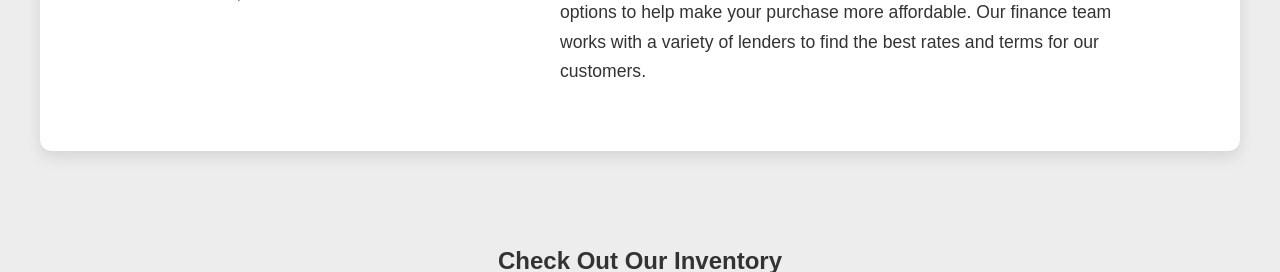
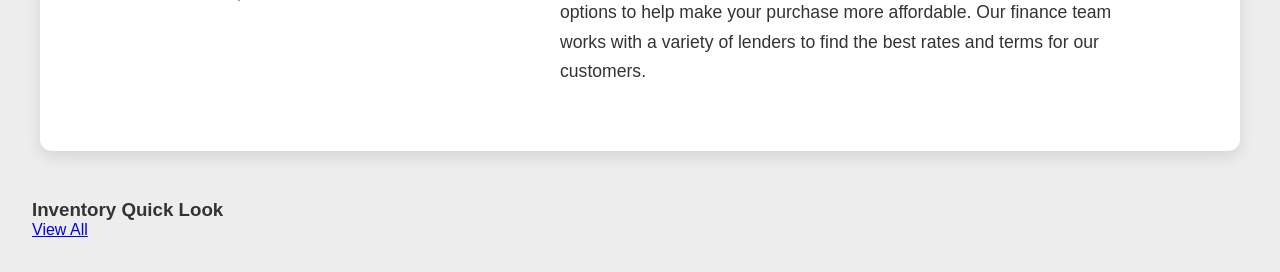
Before and after one commit to maroyanp/aa_auto_sales, a Flask app: page / in a window 1280 px wide. Shown: the part 1447-1719 px from the top of the page. Run offline with Flask 3, Linux system fonts and the light colour scheme.

Commit message:
final working version looks very celan

```diff
--- a/templates/index.html
+++ b/templates/index.html
@@ -44,37 +44,31 @@
     </div>
     </section>
 
-    <!-- Inventory showRoom -->
-    <section class="inventory-carousel">
-        <h2>Check Out Our Inventory</h2>
-        <div class="carousel-wrapper">
-            <button class="carousel-btn prev">&#10094;</button>
+    <!-- <div class="spacer"></div> -->
+    <!-- ######################################## -->
+    <!-- Inventory Showroom intro -->
 
-            <div class="carousel-track">
-            <a href="{{ url_for('inventory') }}">
-                <img src="{{ url_for('static', filename='images/car1.jpg') }}" alt="Car 1">
-            </a>
-            <a href="{{ url_for('inventory') }}">
-                <img src="{{ url_for('static', filename='images/car2.jpg') }}" alt="Car 2">
-            </a>
-            <a href="{{ url_for('inventory') }}">
-                <img src="{{ url_for('static', filename='images/car3.jpg') }}" alt="Car 3">
-            </a>
-            <a href="{{ url_for('inventory') }}">
-                <img src="{{ url_for('static', filename='images/car4.jpg') }}" alt="Car 4">
-            </a>
-            <a href="{{ url_for('inventory') }}">
-                <img src="{{ url_for('static', filename='images/car5.jpg') }}" alt="Car 5">
-            </a>
-            <!-- Add more as needed -->
-            </div>
 
-            <button class="carousel-btn next">&#10095;</button>
-        </div>
+    <section class="inventory-intro">
+        <h3>Inventory Quick Look</h3>
+        <a href="{{ url_for('inventory') }}">View All</a>
     </section>
 
-    <div>
-        <button class="inventory-button" onclick="location.href='{{ url_for('inventory') }}'">View Full Inventory</button>
+    <!-- Inventory showRoom -->
+    <div class="carousel-wrapper">
+        <button class="carousel-btn prev" aria-label="Previous">&#10094;</button>
+        <div class="carousel-track">
+            {% for car in cars %}
+                <div class="carousel-item">
+                    <a href="{{ url_for('inventory') }}">
+                        <img src="{{ url_for('static', filename='uploads/' ~ car.image_filename) }}"
+                            alt="{{ car.make }} {{ car.model }}">
+                        <p>{{ car.year }} {{ car.make }} {{ car.model }}</p>
+                    </a>
+                </div>
+            {% endfor %}
+        </div>
+        <button class="carousel-btn next" aria-label="Next">&#10095;</button>
     </div>
 
 
```
